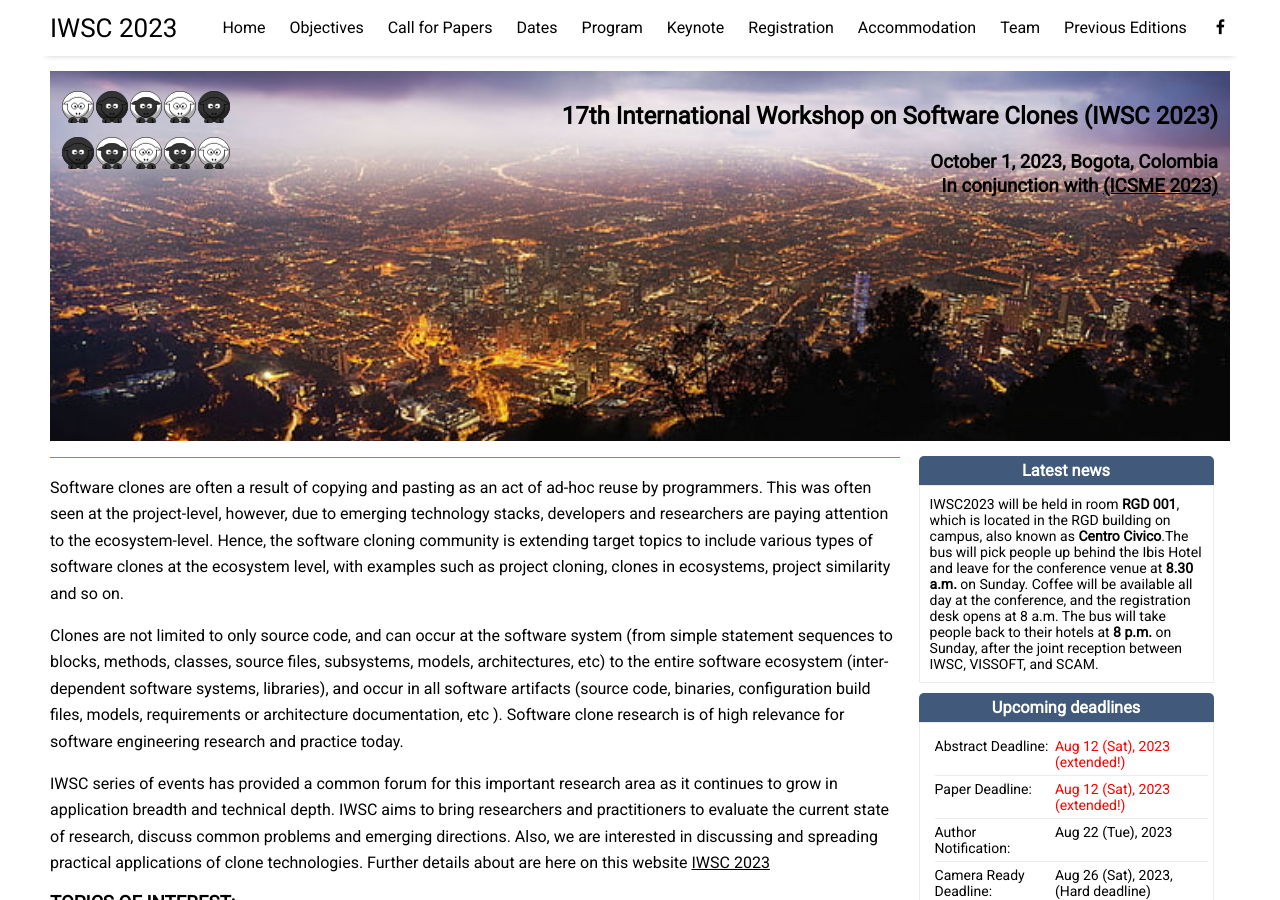
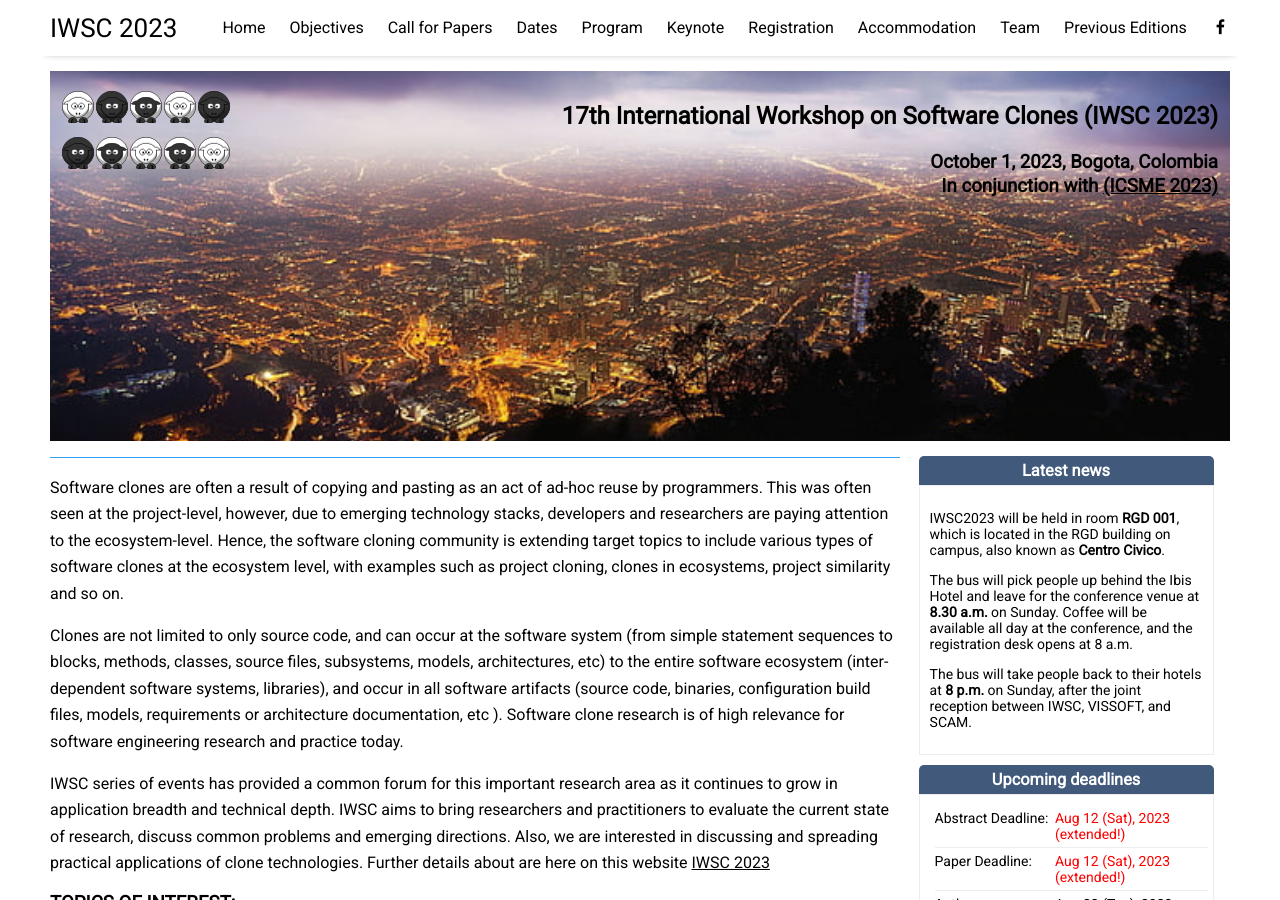
Before and after one commit to iwsc2023/iwsc2023.github.io, a Jekyll site: the page built from index.html, in a window 1280 px wide and 900 px high. Built offline with Jekyll 4.4.1, drawn with Linux system fonts in a browser that asks for light colours; nearby versions of some CDN libraries; the list of posts is cut into pages by our own code.

Commit message:
Update sidebar.html

```diff
--- a/_includes/sidebar.html
+++ b/_includes/sidebar.html
@@ -5,11 +5,10 @@
   </div>
   <div class="grey_box">
     <table class="tg">
-      <tr>IWSC2023 will be held in room <b>RGD 001</b>, which is located in the RGD building on campus, also known as <b>Centro Civico</b>.</tr>
-      <tr></tr>
-      <tr>The bus will pick people up behind the Ibis Hotel and leave for the conference venue at <b>8.30 a.m.</b> on Sunday. Coffee will be available all day at the conference, and the registration desk opens at 8 a.m. </tr>
-     <tr></tr>
-      <tr>The bus will take people back to their hotels at <b>8 p.m.</b> on Sunday, after the joint reception between IWSC, VISSOFT, and SCAM. </tr>
+      <p><tr>IWSC2023 will be held in room <b>RGD 001</b>, which is located in the RGD building on campus, also known as <b>Centro Civico</b>.</tr></p>
+      <p><tr>The bus will pick people up behind the Ibis Hotel and leave for the conference venue at <b>8.30 a.m.</b> on Sunday. Coffee will be available all day at the conference, and the registration desk opens at 8 a.m. </tr></p>
+      <p><tr>The bus will take people back to their hotels at <b>8 p.m.</b> on Sunday, after the joint reception between IWSC, VISSOFT, and SCAM. </tr></p>
+
       <tr>
         <!-- Below tds are commented for 2023 -->
         <!-- <td class="tg-col">IWSC 2022 attendees should register via the <a
```
